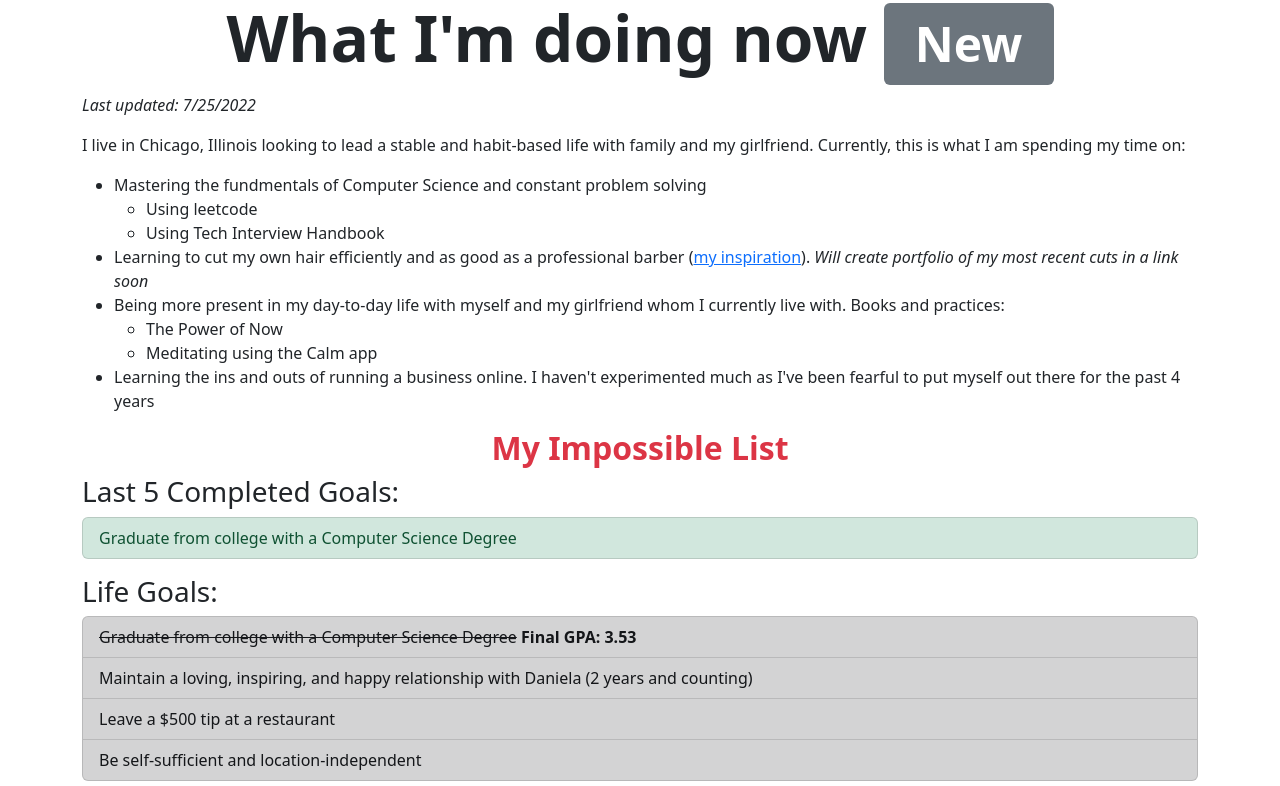
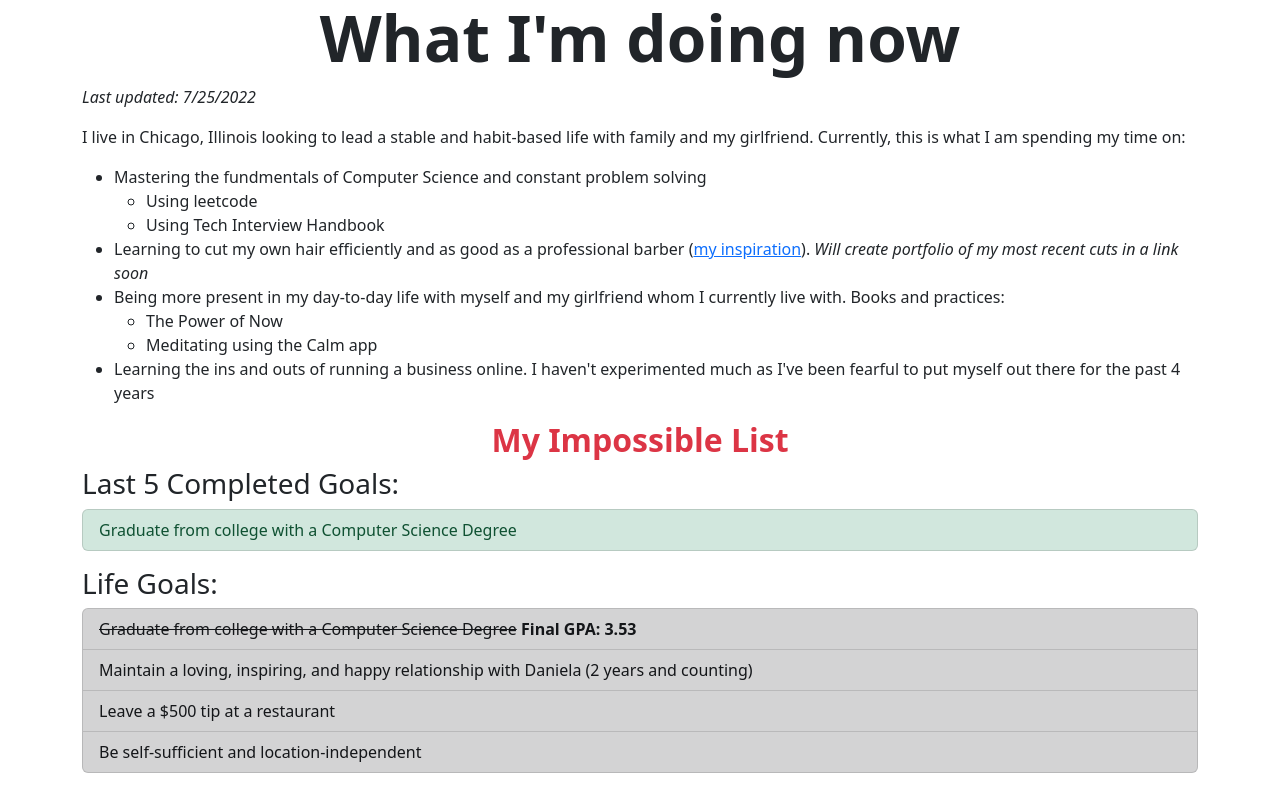
Before and after one commit to JordanMooree/impossible-list, a plain HTML site: page index.html in a window 1280 px wide. Shown: the top 786 px of the page. Drawn offline with nearby package versions, Linux system fonts and the light colour scheme.

Commit message:
fix: remove new badge

```diff
--- a/index.html
+++ b/index.html
@@ -19,9 +19,7 @@
   </head>
   <body class="container">
     <main>
-      <h1 class="display-3 text-center fw-bold">
-        What I'm doing now <span class="badge bg-secondary">New </span>
-      </h1>
+      <h1 class="display-3 text-center fw-bold">What I'm doing now</h1>
       <p id="date"><em>Last updated: 7/25/2022</em></p>
       <p>
         I live in Chicago, Illinois looking to lead a stable and habit-based
```
